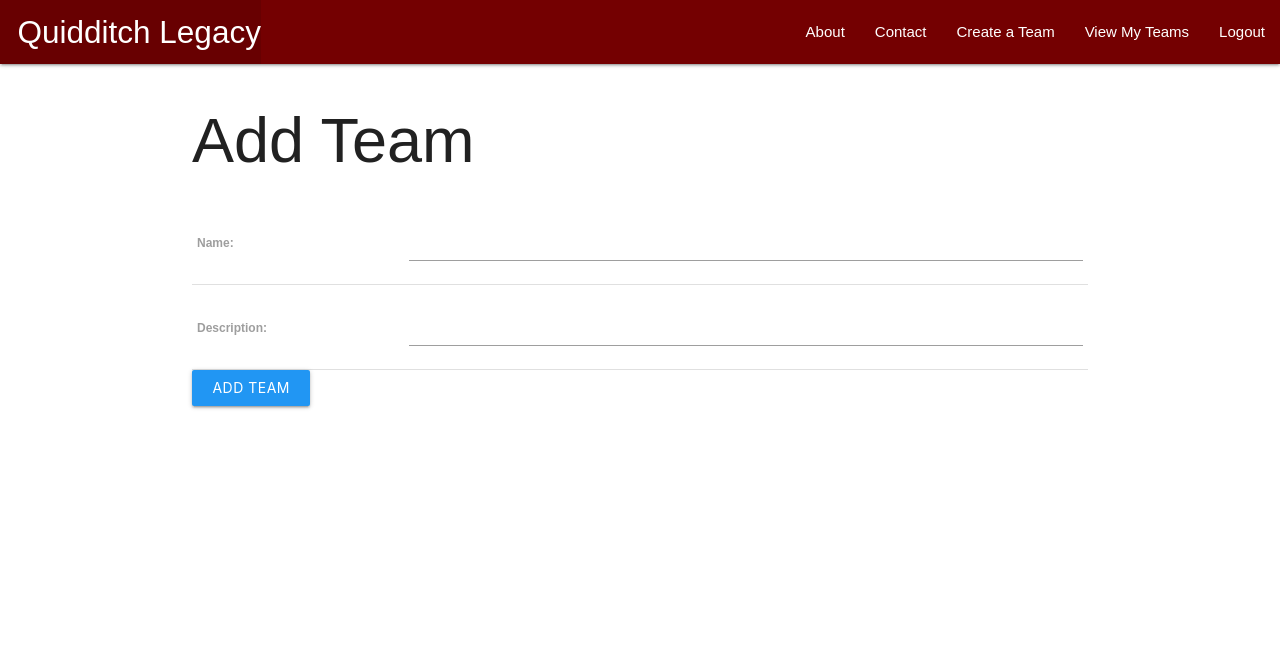
After one commit to SungMK/Quidditch-Legacy, a Django app: page /teams/create/ in a window 1280 px wide. The commit adds this page. Shown: the top 646 px of the page. Run offline with Django 4.2, Linux system fonts and the light colour scheme; the visitor is signed in with stand-in values (Sample User, id 1); some web fonts are replaced.

Commit message:
implement creating team logic

```diff
--- a/main_app/templates/base.html
+++ b/main_app/templates/base.html
@@ -22,7 +22,8 @@
                     <li><a href="{% url 'about' %}">About</a></li>
                     <li><a href="{% url 'contact' %}">Contact</a></li>
                 {% if user.is_authenticated %}
-                    <li><a href="{% url 'index' %}">View My Team</a></li>
+                    <li><a href="{% url 'teams_create' %}">Create a Team</a></li>
+                    <li><a href="{% url 'index' %}">View My Teams</a></li>
                     <li><a href="{% url 'logout' %}">Logout</a></li>
                 {% else %}
                     <li><a href="{% url 'login' %}">Login</a></li>
--- /dev/null
+++ b/main_app/templates/main_app/team_form.html
@@ -0,0 +1,19 @@
+{% extends 'base.html' %}
+
+{% block content %}
+
+{% if object %}
+    <h1 class="hogwarts">Edit Team</h1>
+{% else %}
+    <h1 class="hogwarts">Add Team</h1>
+{% endif %}
+
+<form action="" method="POST">
+    {% csrf_token %}
+    <table>
+        {{ form.as_table }}
+    </table>
+    <input class="btn blue" type="submit" value="{% if object %} Update Team {% else %} Add Team {% endif %}">
+</form>
+
+{% endblock %}
--- a/main_app/urls.py
+++ b/main_app/urls.py
@@ -8,4 +8,5 @@ urlpatterns = [
     path('teams/', views.teams_index, name='index'),
     path('teams/<int:team_id>/', views.teams_detail, name='detail'),
     path('players/', views.get_characters, name='players'),
+    path('teams/create/', views.TeamCreate.as_view(), name='teams_create'),
 ]
--- a/main_app/views.py
+++ b/main_app/views.py
@@ -1,4 +1,6 @@
 
+from django.views.generic.edit import CreateView
+from django.contrib.auth.mixins import LoginRequiredMixin
 from django.views.generic import ListView
 from django.shortcuts import render
 from .models import Team, Player
@@ -23,9 +25,17 @@ def teams_detail(request, team_id):
 	return render(request, 'teams/detail.html', {'team': team})
 
 # API Functions:
-
 def get_characters(request, limit=50):
     url = f'https://hp-api.onrender.com/api/characters?limit={limit}'
     response = requests.get(url).json()
     characters = response[:limit]
     return render(request, 'players.html', {'characters': characters})
+
+# Class-based Views
+class TeamCreate(LoginRequiredMixin, CreateView):
+	model = Team
+	fields = ['name', 'description'] # Add ,'players' later
+
+	def form_valid(self, form):
+		form.instance.user = self.request.user
+		return super().form_valid(form)
```
